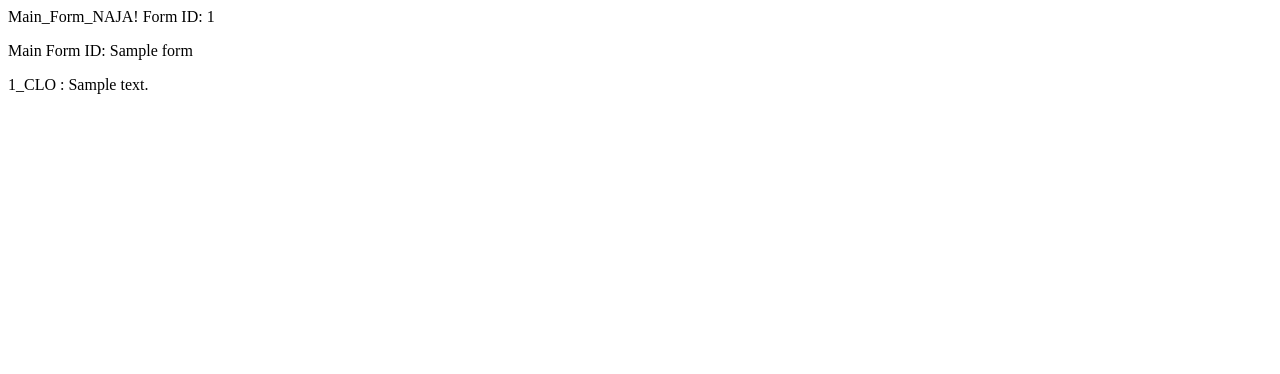
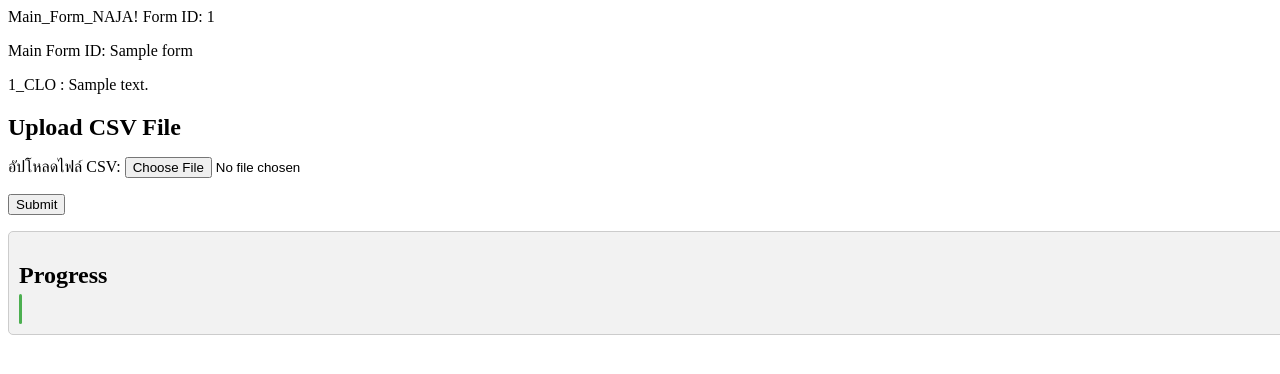
Before and after one commit to Pond22/Pre_project, a Django app: page /form/1/ in a window 1280 px wide. Shown: the top 374 px of the page. Run offline with Django 4.2, Linux system fonts and the light colour scheme; a user stored in the database is signed in; tables that the repository leaves empty hold one stand-in row (values such as "Sample post").

Commit message:
Add import csv function

```diff
--- a/evaluate/forms.py
+++ b/evaluate/forms.py
@@ -1,5 +1,8 @@
 from django import forms
 from formsite.models import PLOs, form, clo
+from django.contrib.auth.forms import UserCreationForm
+from django.contrib.auth.models import User
+import re
 
 class PLOsForm(forms.ModelForm):
     class Meta:
@@ -11,7 +14,23 @@ class Form(forms.ModelForm):
         model = form
         fields = ['name', 'class_code', 'school_year', 'section', 'year_number']
 
-class ClosForm(forms.ModelForm):
+class ClosForm(UserCreationForm):
     class Meta:
         model = clo
         fields = ['text']
+
+def validate_email(email):
+    pattern = r'^[a-zA-Z0-9._%+-]+@payap\.ac\.th$'
+    return re.match(pattern, email) is not None
+
+class CSVUploadForm(forms.Form):
+    class Meta:
+        model = User
+        fields = ["email", "password1", "password2"]
+
+    def clean_email(self):
+        email = self.cleaned_data.get('email')
+        if not validate_email(email):
+            raise forms.ValidationError("Invalid email format. Please enter a valid email address with domain payap.ac.th.")
+        return email
+    csv_file = forms.FileField(label='อัปโหลดไฟล์ CSV')
--- a/evaluate/templates/evaluate/main_form.html
+++ b/evaluate/templates/evaluate/main_form.html
@@ -1,3 +1,24 @@
+
+<style>
+    #progress-bar-container {
+        width: 100%;
+        background-color: #f2f2f2;
+        border: 1px solid #ccc;
+        border-radius: 5px;
+        padding: 10px;
+    }
+
+    #progress-bar {
+        height: 30px;
+        background-color: #4caf50;
+        width: 0; /* ความคืบหน้าเริ่มต้นที่ 0% */
+        border-radius: 5px;
+    }
+
+    h2 {
+        margin-bottom: 5px;
+    }
+</style>
 
 {% block title %}
 Main_Form_NAJA! Form ID: {{ form_instance.id }}
@@ -9,3 +30,37 @@ Main_Form_NAJA! Form ID: {{ form_instance.id }}
 {% for i in clo_form %}
     <p>{{ forloop.counter }}_CLO : {{ i.text }}</p>
 {% endfor %}
+
+<body>
+    <h2>Upload CSV File</h2>
+    <form method="post" enctype="multipart/form-data">
+        {% csrf_token %}
+        {{ csv_1.as_p }}
+        <button type="submit" id="import">Submit</button>
+    </form>
+    <div id="progress-bar-container">
+        <h2>Progress</h2>
+        <div id="progress-bar" style="width: 2.5;"></div>
+    </div>
+</body>
+
+<script>
+    /*
+    document.getElementById('import').onclick = function() {
+        setInterval(function() {
+            fetch('/progress_api/')
+            .then(response => response.json())
+            .then(data => {
+                updateProgressBar(data.progress_percent);
+                console.log(data.progress_percent);
+            });
+        }, 1000); //1วิ
+    };
+
+
+    function updateProgressBar(progress) {
+        const progressBar = document.getElementById('progress-bar');
+        progressBar.style.width = `${progress}%`;
+    }
+*/
+</script>
--- a/evaluate/urls.py
+++ b/evaluate/urls.py
@@ -9,4 +9,5 @@ urlpatterns = [
     path('form/form_detail', views.form_detail, name='form_detail'),
     path('evaluate/create_clo/<int:form_id>/', views.create_clo, name='create_clo'),
     path('form/<int:form_id>/', views.view_form, name='view_form'),
+
 ]
--- a/evaluate/views.py
+++ b/evaluate/views.py
@@ -3,8 +3,12 @@ from django.http.response import HttpResponse
 from django.contrib.auth.decorators import login_required
 from formsite.models import PLOs, clo
 from formsite.models import form as form_model
-from .forms import PLOsForm, Form, ClosForm
-from django.core.exceptions import ValidationError
+from .forms import PLOsForm, Form, ClosForm, CSVUploadForm
+from django.contrib.auth.models import User, Group
+from django.http import JsonResponse
+from rest_framework.views import APIView
+from rest_framework.response import Response
+import pandas as pd
 # Create your views here.
 
 @login_required(login_url="sign_in")
@@ -71,8 +75,52 @@ def form_detail(request):
 
 @login_required(login_url="sign_in")
 def view_form(request, form_id):
+    if request.method == 'POST':
+        #form = RegisterForm(request.POST)
+        form = CSVUploadForm(request.POST, request.FILES)
+        if form.is_valid():
+            csv_file = request.FILES['csv_file']
+            if csv_file.name.endswith('.csv'):
+                #csv_data = csv_file.read().decode('utf-8')
+                try:
+                    csv_data = pd.read_csv(csv_file, encoding='utf-8')
+                except UnicodeDecodeError:
+                    csv_data = pd.read_csv(csv_file, encoding='latin1')
+                #csv_data = StringIO(csv_data)
+                #reader = csv.reader(csv_data)
+                num_rows = len(csv_data)
+                processed_records =0
+                for index, row in csv_data.iterrows():
+                    print(row)
+                    name = row[1]
+                    password = row[0]  # ใช้คอลัมน์ที่ 0 เป็นรหัสผ่าน
+                    email = str(row[0]) + '@payap.ac.th'
+                    user = User.objects.create_user(username=name, email=email, password=str(password))
+                    group = Group.objects.get(name='นักศึกษา')
+                    user.groups.add(group)  # เพิ่มเข้ากลุ่มที่ 2
+                    processed_records +=1
+
     form_instance = get_object_or_404(form_model, pk=form_id)
     clo_form = clo.objects.filter(form=form_id)
-    print(form_id)
-    context = {'form_instance': form_instance, 'clo_form': clo_form}
+    print("form_id = ",form_id)
+    csv_1 = CSVUploadForm()
+    context = {'form_instance': form_instance, 'clo_form': clo_form, 'csv_1': csv_1}
     return render(request, 'evaluate/main_form.html', context)
+
+'''
+แนวคิด
+
+def import_users_from_csv(file_path):
+    with open(file_path, 'r') as file:
+        reader = csv.reader(file)
+        for row in reader:
+            email = row[0] + '@payap.ac.th'
+            password = row[0]  # ใช้คอลัมน์ที่ 0 เป็นรหัสผ่าน
+            user = User.objects.create_user(username=email, email=email, password=password)
+            group = Group.objects.get(name='นักศึกษา')
+            user.groups.add(group)  # เพิ่มเข้ากลุ่มที่ 2
+
+import_users_from_csv('/path/to/your/csv/file.csv') เรียกใช้
+
+แบบนี้จะกำหนดกลุ่มผู้ใช้ (นักศึกษา) ทั้งหมดในทีเดียวโดยที่แต่ละฟอร์มที่เอามาลงจะสามารถตรวจสอบได้ว่านักศึกษาคนไหนมีสิทธิ์ในการประเมินแบบฟอร์มนี้และเป็นการสร้างผู้ใช้ใหม่ไปในตัว
+'''
--- a/formsite/urls.py
+++ b/formsite/urls.py
@@ -3,6 +3,6 @@ from django.shortcuts import  render
 from formsite import views
 
 urlpatterns = [
-    path('', views.home, name='home'),
+    path('home', views.home, name='home'),
     path('index', views.index, name='index')
 ]
--- a/formsite/views.py
+++ b/formsite/views.py
@@ -1,5 +1,7 @@
 from django.shortcuts import render
 from django.http.response import HttpResponse
+from .models import *
+from .forms import Form
 
 # Create your views here.
 
@@ -7,7 +9,9 @@ from django.http.response import HttpResponse
     #return render(request, '/index.html')
 
 def home(request):
-    return HttpResponse("หนุไม่รู้")
+    #x = form.objects.filter(id__range=(1,4), name__in=("วิชาภาษาไทย", "วิชาภาษาซี"))
+    x  = form.objects.filter(class_code__in=("se211", "SE5555"))
+    return render(request, 'home.html', {'data': x})
 
 def index(request):
     return render(request, 'index.html')
--- a/member/forms.py
+++ b/member/forms.py
@@ -17,5 +17,5 @@ class RegisterForm(UserCreationForm):
     def clean_email(self):
         email = self.cleaned_data.get('email')
         if not validate_email(email):
-            raise forms.ValidationError("Invalid email format. Please enter a valid email address.")
+            raise forms.ValidationError("Invalid email format. Please enter a valid email address with domain payap.ac.th.")
         return email
--- a/preproject/settings.py
+++ b/preproject/settings.py
@@ -41,6 +41,7 @@ INSTALLED_APPS = [
     'formsite',
     'member',
     'evaluate',
+    'rest_framework',
 ]
 
 MIDDLEWARE = [
```
Also changed, not shown: formsite/forms.py (added, +7 -0 lines), formsite/templates/home.html (added, +15 -0 lines), member/views.py (+6 -4 lines).
